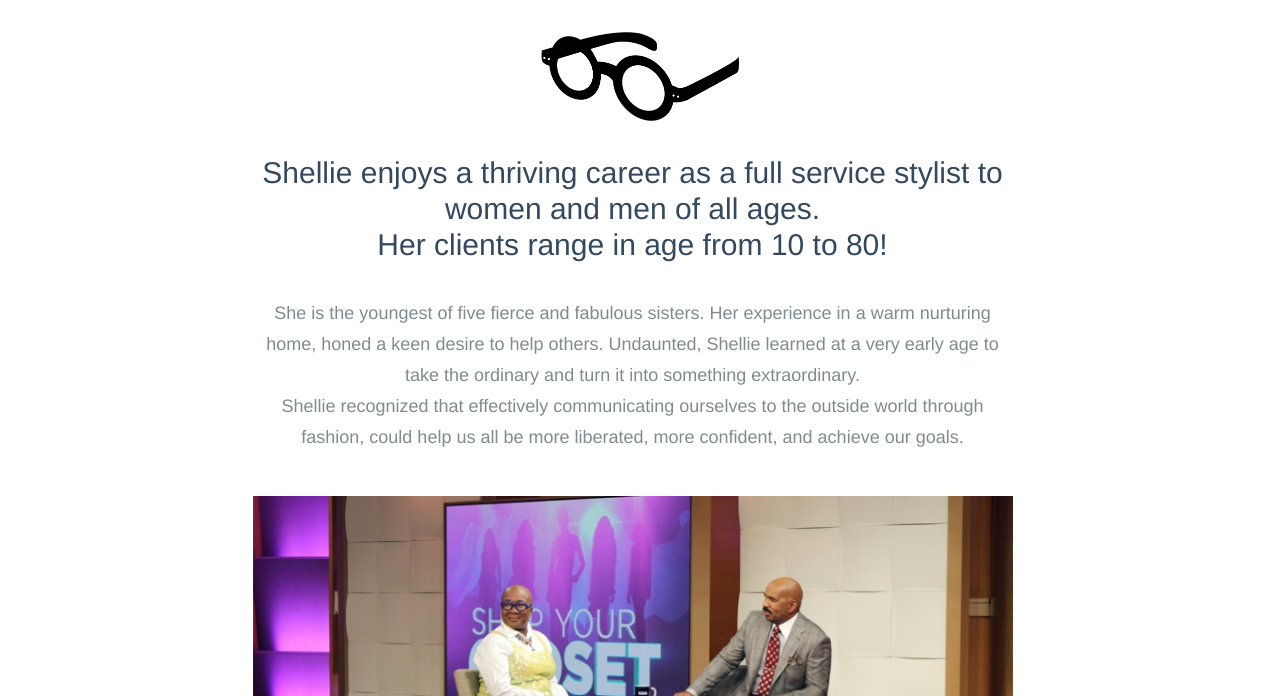
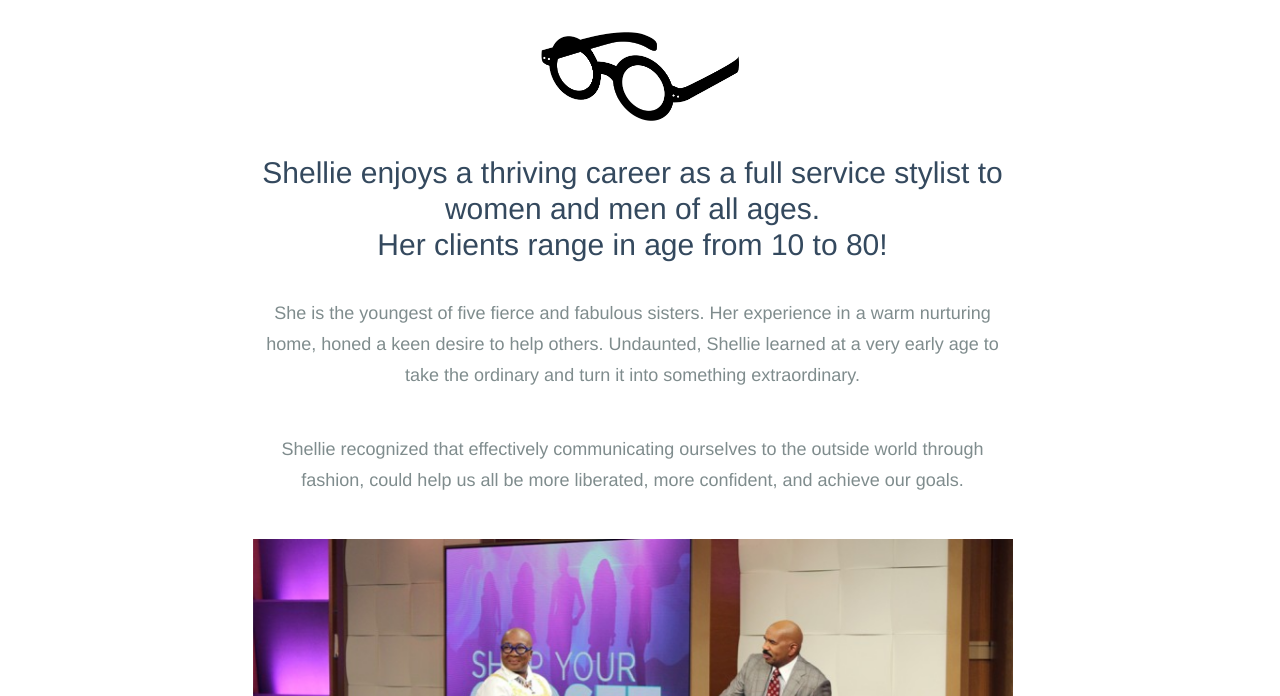
Before and after one commit to matthelbig/closet-wardrobe-you, a plain HTML site: page index.html in a window 1280 px wide. Shown: the part 522-1218 px from the top of the page. Drawn offline with Linux system fonts and the light colour scheme.

Commit message:
no change

```diff
--- a/index.html
+++ b/index.html
@@ -53,7 +53,8 @@
                             honed a keen desire to help others. Undaunted,
                             Shellie learned at a very early age to take the
                             ordinary and turn it into something
-                            extraordinary.<br>
+                            extraordinary.</p>
+                            <p>
                             Shellie recognized that effectively communicating
                             ourselves to the outside world through fashion,
                             could help us all be more liberated, more
@@ -83,6 +84,8 @@
                 </div>
             </div>
         </section><!-- header-20 -->
+
+
 
         <section class="header-20-sub v-center bg-midnight-blue">
             <div class="background"></div>
```
